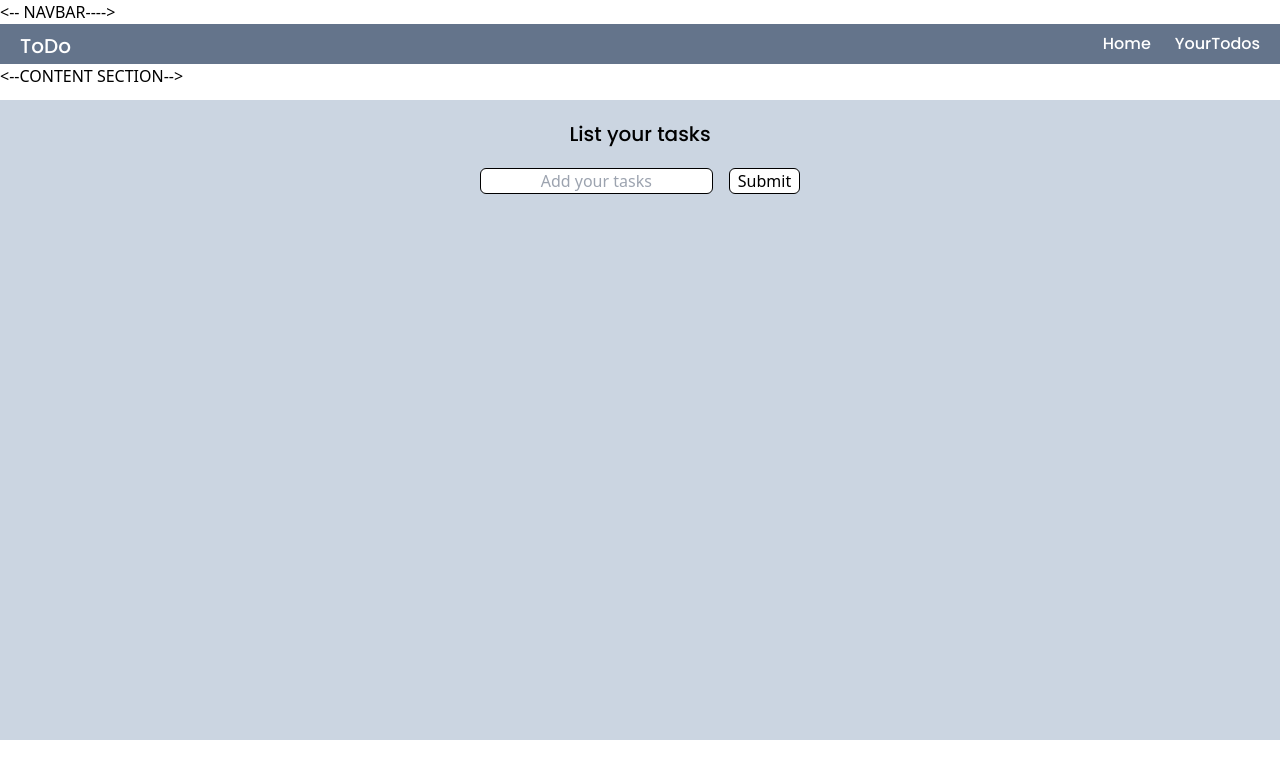
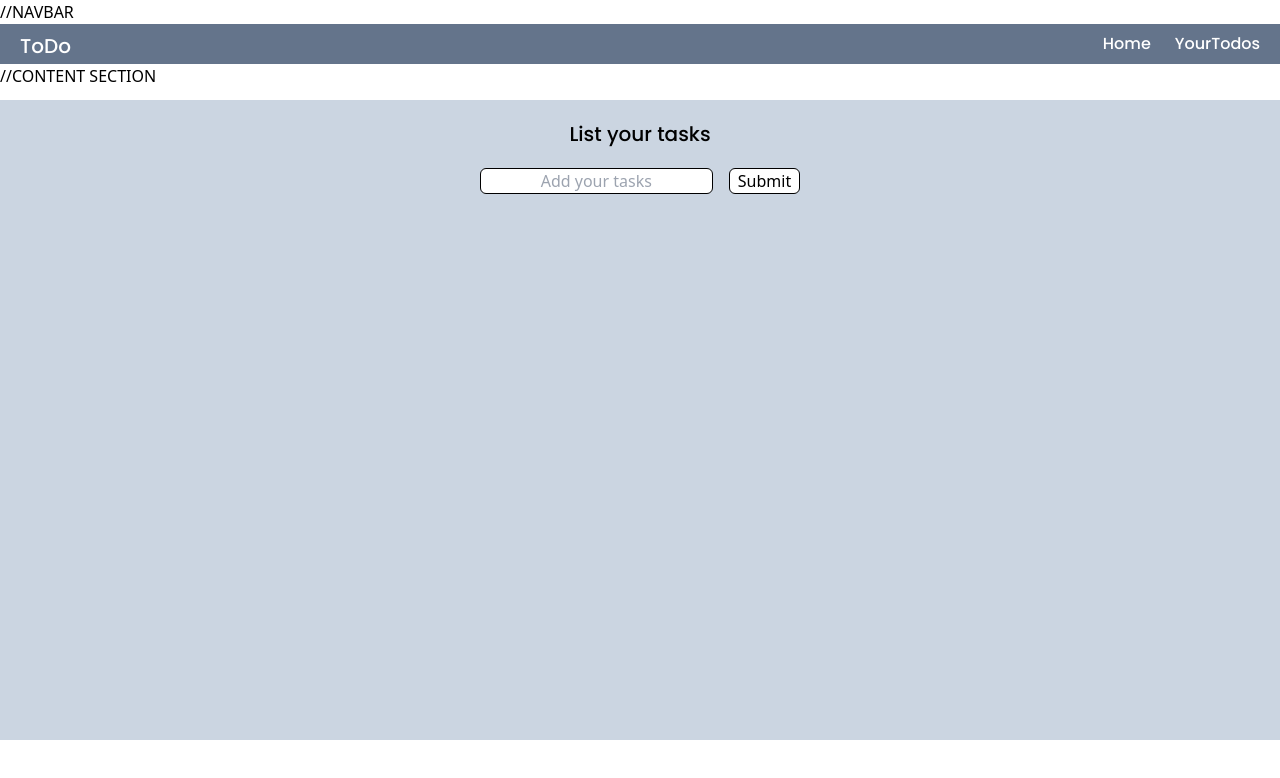
Before and after one commit to redsoul-160/Projects, a plain HTML site: page todo_list/index.html in a window 1280 px wide. Drawn offline with Linux system fonts and the light colour scheme.

Commit message:
index.html

```diff
--- a/todo_list/index.html
+++ b/todo_list/index.html
@@ -15,7 +15,7 @@
 </head>
 
 <body>
-    <-- NAVBAR---->
+    //NAVBAR
     <nav class="container py-2 font text-white flex justify-between h-10 bg-slate-500">
         <h1 class="mx-5 text-xl">ToDo</h1>
         <div class="flex gap-6 px-3 mx-2 font">
@@ -23,7 +23,7 @@
             <a href="#">YourTodos</a>
         </div>
     </nav>
-        <--CONTENT SECTION-->
+        //CONTENT SECTION
     <div class="flex flex-col items-center mt-3 bg-slate-300 h-[80vh]">
         <h1 class="text-xl my-5 font">List your tasks</h1>
         <div class="flex gap-4">
```
